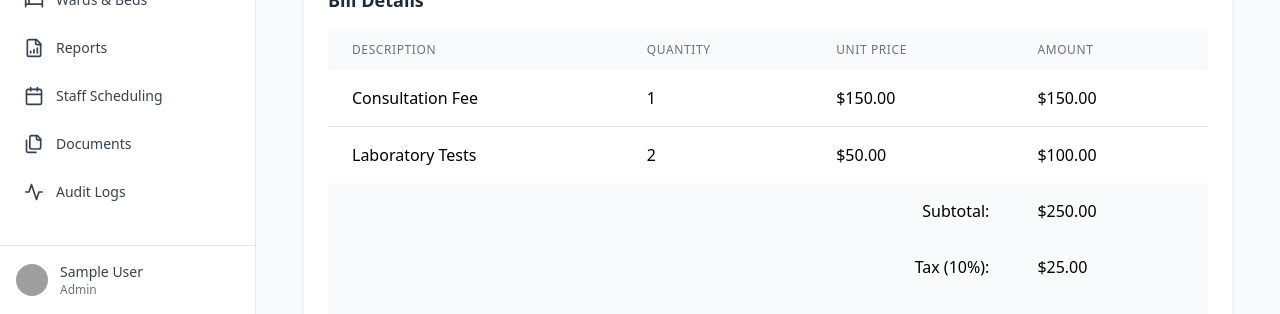
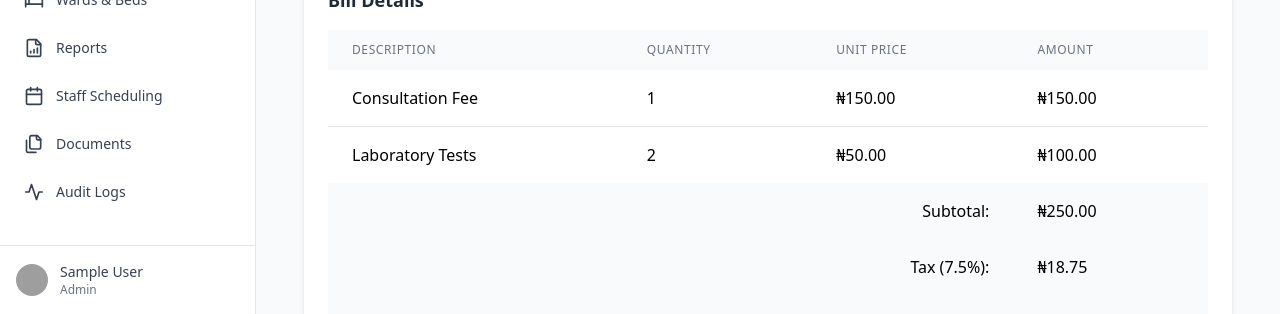
Before and after one commit to Edisuankposong/BanisuaHMS, a React (Vite) app: page /billing/BILL001 in a window 1280 px wide. Shown: the part 486-800 px from the top of the page. Built offline with nearby package versions, Linux system fonts and the light colour scheme; sample sign-in values are in the browser's storage; grey boxes are pictures that could not be loaded.

Commit message:
Update Currency Display to Naira

```diff
--- a/src/pages/billing/AddBill.tsx
+++ b/src/pages/billing/AddBill.tsx
@@ -89,7 +89,7 @@ const AddBill = () => {
   };
 
   const calculateTax = () => {
-    return calculateSubtotal() * 0.1; // 10% tax
+    return calculateSubtotal() * 0.075; // 7.5% tax
   };
 
   const calculateInsuranceCoverage = () => {
@@ -198,7 +198,7 @@ const AddBill = () => {
                       </label>
                       <div className="relative">
                         <span className="absolute inset-y-0 left-0 pl-3 flex items-center text-gray-500">
-                          $
+                          ₦
                         </span>
                         <input
                           type="number"
@@ -213,7 +213,7 @@ const AddBill = () => {
                     </div>
                   </div>
                   <div className="flex items-center pt-8">
-                    <span className="px-4 font-medium">${item.total.toFixed(2)}</span>
+                    <span className="px-4 font-medium">₦{item.total.toFixed(2)}</span>
                     <button
                       type="button"
                       onClick={() => removeItem(item.id)}
@@ -261,7 +261,7 @@ const AddBill = () => {
                         className="w-full text-left px-3 py-2 text-sm text-gray-700 hover:bg-gray-50 rounded-lg"
                       >
                         {service.name}
-                        {service.price > 0 && <span className="float-right">${service.price}</span>}
+                        {service.price > 0 && <span className="float-right">₦{service.price}</span>}
                       </button>
                     ))}
                   </div>
@@ -298,7 +298,7 @@ const AddBill = () => {
                 </label>
                 <div className="relative">
                   <span className="absolute inset-y-0 left-0 pl-3 flex items-center text-gray-500">
-                    $
+                    ₦
                   </span>
                   <input
                     type="number"
@@ -360,27 +360,27 @@ const AddBill = () => {
               <div className="space-y-2">
                 <div className="flex justify-between text-sm">
                   <span className="text-gray-600">Subtotal</span>
-                  <span className="font-medium">${calculateSubtotal().toFixed(2)}</span>
+                  <span className="font-medium">₦{calculateSubtotal().toFixed(2)}</span>
                 </div>
                 <div className="flex justify-between text-sm">
-                  <span className="text-gray-600">Tax (10%)</span>
-                  <span className="font-medium">${calculateTax().toFixed(2)}</span>
+                  <span className="text-gray-600">Tax (7.5%)</span>
+                  <span className="font-medium">₦{calculateTax().toFixed(2)}</span>
                 </div>
                 {discount > 0 && (
                   <div className="flex justify-between text-sm text-danger-600">
                     <span>Discount</span>
-                    <span>-${discount.toFixed(2)}</span>
+                    <span>-₦{discount.toFixed(2)}</span>
                   </div>
                 )}
                 {paymentMethod === 'insurance' && insuranceDetails.coverage > 0 && (
                   <div className="flex justify-between text-sm text-primary-600">
                     <span>Insurance Coverage ({insuranceDetails.coverage}%)</span>
-                    <span>-${calculateInsuranceCoverage().toFixed(2)}</span>
+                    <span>-₦{calculateInsuranceCoverage().toFixed(2)}</span>
                   </div>
                 )}
                 <div className="flex justify-between text-lg font-bold pt-2 border-t border-gray-200">
                   <span>Total</span>
-                  <span>${calculateTotal().toFixed(2)}</span>
+                  <span>₦{calculateTotal().toFixed(2)}</span>
                 </div>
               </div>
             </div>
--- a/src/pages/billing/BillDetails.tsx
+++ b/src/pages/billing/BillDetails.tsx
@@ -78,28 +78,28 @@ const BillDetails = () => {
                 <tr>
                   <td className="px-6 py-4 whitespace-nowrap">Consultation Fee</td>
                   <td className="px-6 py-4 whitespace-nowrap">1</td>
-                  <td className="px-6 py-4 whitespace-nowrap">$150.00</td>
-                  <td className="px-6 py-4 whitespace-nowrap">$150.00</td>
+                  <td className="px-6 py-4 whitespace-nowrap">₦150.00</td>
+                  <td className="px-6 py-4 whitespace-nowrap">₦150.00</td>
                 </tr>
                 <tr>
                   <td className="px-6 py-4 whitespace-nowrap">Laboratory Tests</td>
                   <td className="px-6 py-4 whitespace-nowrap">2</td>
-                  <td className="px-6 py-4 whitespace-nowrap">$50.00</td>
-                  <td className="px-6 py-4 whitespace-nowrap">$100.00</td>
+                  <td className="px-6 py-4 whitespace-nowrap">₦50.00</td>
+                  <td className="px-6 py-4 whitespace-nowrap">₦100.00</td>
                 </tr>
               </tbody>
               <tfoot className="bg-gray-50">
                 <tr>
                   <td colSpan={3} className="px-6 py-4 text-right font-medium">Subtotal:</td>
-                  <td className="px-6 py-4 whitespace-nowrap font-medium">$250.00</td>
+                  <td className="px-6 py-4 whitespace-nowrap font-medium">₦250.00</td>
                 </tr>
                 <tr>
-                  <td colSpan={3} className="px-6 py-4 text-right font-medium">Tax (10%):</td>
-                  <td className="px-6 py-4 whitespace-nowrap font-medium">$25.00</td>
+                  <td colSpan={3} className="px-6 py-4 text-right font-medium">Tax (7.5%):</td>
+                  <td className="px-6 py-4 whitespace-nowrap font-medium">₦18.75</td>
                 </tr>
                 <tr>
                   <td colSpan={3} className="px-6 py-4 text-right text-lg font-semibold">Total:</td>
-                  <td className="px-6 py-4 whitespace-nowrap text-lg font-semibold">$275.00</td>
+                  <td className="px-6 py-4 whitespace-nowrap text-lg font-semibold">₦268.75</td>
                 </tr>
               </tfoot>
             </table>
```
